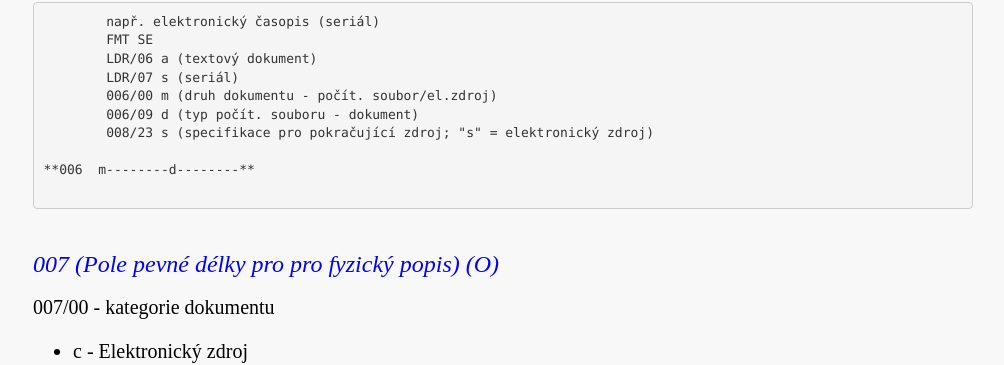
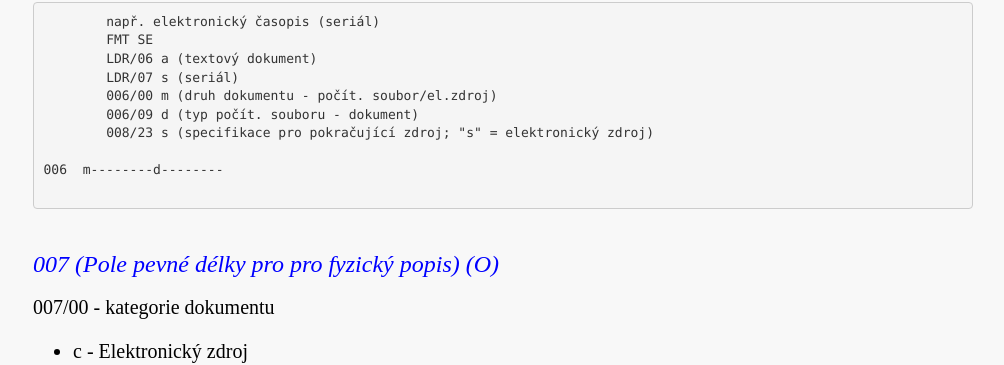
Before and after one commit to WebarchivCZ/katalogizacni-manual, a Jekyll site: the page built from _posts/2017-06-23-kontrolni-pole.md, in a window 1280 px wide and 900 px high, scrolled down 380 px. Shown: the part 246-611 px from the top of the window, without its empty margins (137-1141 px from the left). Built offline with Jekyll 4.4.1, drawn with Linux system fonts in a browser that asks for light colours.

Commit message:
edit odsazení

````diff
--- a/_posts/2017-06-23-kontrolni-pole.md
+++ b/_posts/2017-06-23-kontrolni-pole.md
@@ -16,7 +16,7 @@ Umožňuje zapsat další charakteristiky elektronického zdroje, které nejsou
 	006/09 d (typ počít. souboru - dokument)
 	008/23 s (specifikace pro pokračující zdroj; "s" = elektronický zdroj)
 
-**006  m--------d--------**
+006  m--------d--------
 
 ```
 
````
